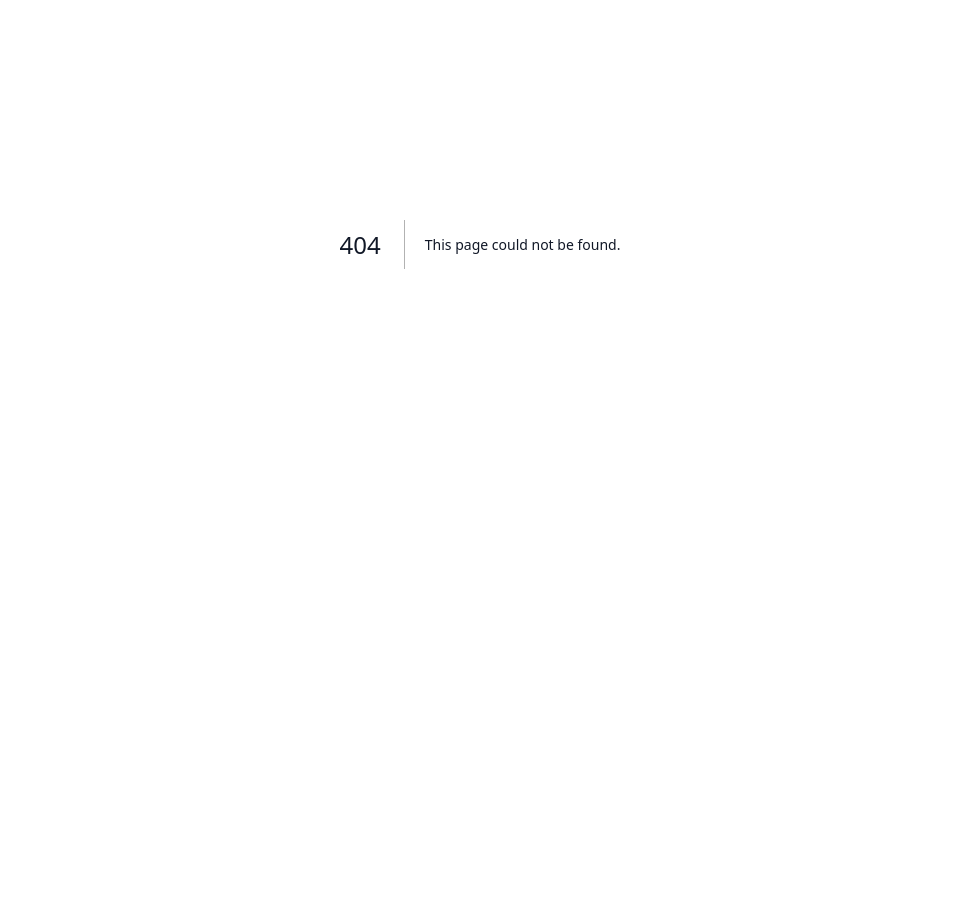
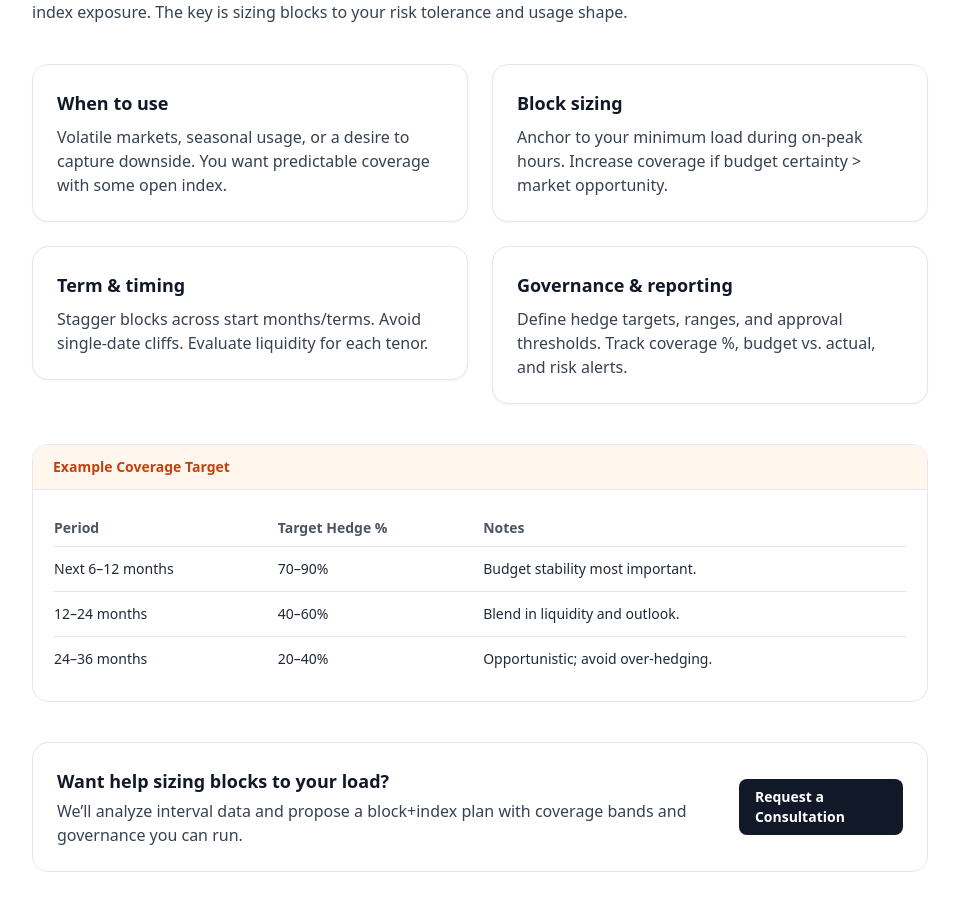
Before and after one commit to Alychang894/chang-energy-site, a Next.js app: page /resources/block-index-strategy-guide in a window 1280 px wide. Before the commit this address had no page. Shown: the part 229-1140 px from the top of the page, without its empty margins (160-1119 px from the left). Before the commit the page ends 873 px from the top, so only its background shows below. Built offline with nearby package versions, Linux system fonts and the light colour scheme.

Commit message:
Create page.tsx

```diff
--- /dev/null
+++ b/app/resources/block-index-strategy-guide/page.tsx
@@ -0,0 +1,128 @@
+// app/resources/block-index-strategy-guide/page.tsx
+import Link from "next/link";
+import FadeIn from "@/components/FadeIn";
+
+export const metadata = {
+  title: "Block+Index Strategy Guide | Resources | Chang Energy",
+  description:
+    "When fixed is safer, when index is cheaper—and how to size blocks by risk, usage patterns, and hedge goals.",
+};
+
+export default function Page() {
+  return (
+    <main className="px-6 py-14">
+      <div className="mx-auto max-w-4xl">
+        <FadeIn>
+          <p className="text-sm text-gray-500">
+            <Link href="/resources" className="hover:underline">
+              Resources
+            </Link>{" "}
+            / Block+Index Strategy Guide
+          </p>
+
+          <h1 className="mt-2 text-3xl font-bold tracking-tight text-gray-900">
+            Block+Index Strategy Guide
+          </h1>
+          <p className="mt-3 text-gray-700">
+            Balance budget stability with market opportunity. Block+index can
+            reduce premium versus all-fixed while avoiding full index exposure.
+            The key is sizing blocks to your risk tolerance and usage shape.
+          </p>
+        </FadeIn>
+
+        {/* Cards */}
+        <div className="mt-10 grid gap-6 md:grid-cols-2">
+          {[
+            {
+              title: "When to use",
+              body:
+                "Volatile markets, seasonal usage, or a desire to capture downside. You want predictable coverage with some open index.",
+            },
+            {
+              title: "Block sizing",
+              body:
+                "Anchor to your minimum load during on-peak hours. Increase coverage if budget certainty > market opportunity.",
+            },
+            {
+              title: "Term & timing",
+              body:
+                "Stagger blocks across start months/terms. Avoid single-date cliffs. Evaluate liquidity for each tenor.",
+            },
+            {
+              title: "Governance & reporting",
+              body:
+                "Define hedge targets, ranges, and approval thresholds. Track coverage %, budget vs. actual, and risk alerts.",
+            },
+          ].map((x) => (
+            <FadeIn key={x.title}>
+              <div className="rounded-2xl border bg-white p-6 shadow-sm">
+                <h3 className="text-lg font-semibold">{x.title}</h3>
+                <p className="mt-2 text-gray-700">{x.body}</p>
+              </div>
+            </FadeIn>
+          ))}
+        </div>
+
+        {/* Simple illustration table */}
+        <FadeIn>
+          <div className="mt-10 overflow-hidden rounded-2xl border bg-white">
+            <div className="border-b bg-orange-50 px-5 py-3 text-sm font-semibold text-orange-700">
+              Example Coverage Target
+            </div>
+            <div className="p-5">
+              <table className="w-full text-left text-sm">
+                <thead className="text-gray-600">
+                  <tr className="border-b">
+                    <th className="py-2">Period</th>
+                    <th className="py-2">Target Hedge %</th>
+                    <th className="py-2">Notes</th>
+                  </tr>
+                </thead>
+                <tbody className="text-gray-800">
+                  <tr className="border-b">
+                    <td className="py-3">Next 6–12 months</td>
+                    <td className="py-3">70–90%</td>
+                    <td className="py-3">Budget stability most important.</td>
+                  </tr>
+                  <tr className="border-b">
+                    <td className="py-3">12–24 months</td>
+                    <td className="py-3">40–60%</td>
+                    <td className="py-3">Blend in liquidity and outlook.</td>
+                  </tr>
+                  <tr>
+                    <td className="py-3">24–36 months</td>
+                    <td className="py-3">20–40%</td>
+                    <td className="py-3">Opportunistic; avoid over-hedging.</td>
+                  </tr>
+                </tbody>
+              </table>
+            </div>
+          </div>
+        </FadeIn>
+
+        {/* CTA */}
+        <FadeIn>
+          <div className="mt-10 rounded-2xl border bg-white p-6">
+            <div className="flex flex-col items-start justify-between gap-4 md:flex-row md:items-center">
+              <div>
+                <h3 className="text-lg font-semibold">
+                  Want help sizing blocks to your load?
+                </h3>
+                <p className="mt-1 text-gray-700">
+                  We’ll analyze interval data and propose a block+index plan
+                  with coverage bands and governance you can run.
+                </p>
+              </div>
+              <Link
+                href="/contact"
+                className="inline-flex items-center rounded-lg bg-gray-900 px-4 py-2 text-sm font-semibold text-white hover:bg-black/90"
+              >
+                Request a Consultation
+              </Link>
+            </div>
+          </div>
+        </FadeIn>
+      </div>
+    </main>
+  );
+}
```
